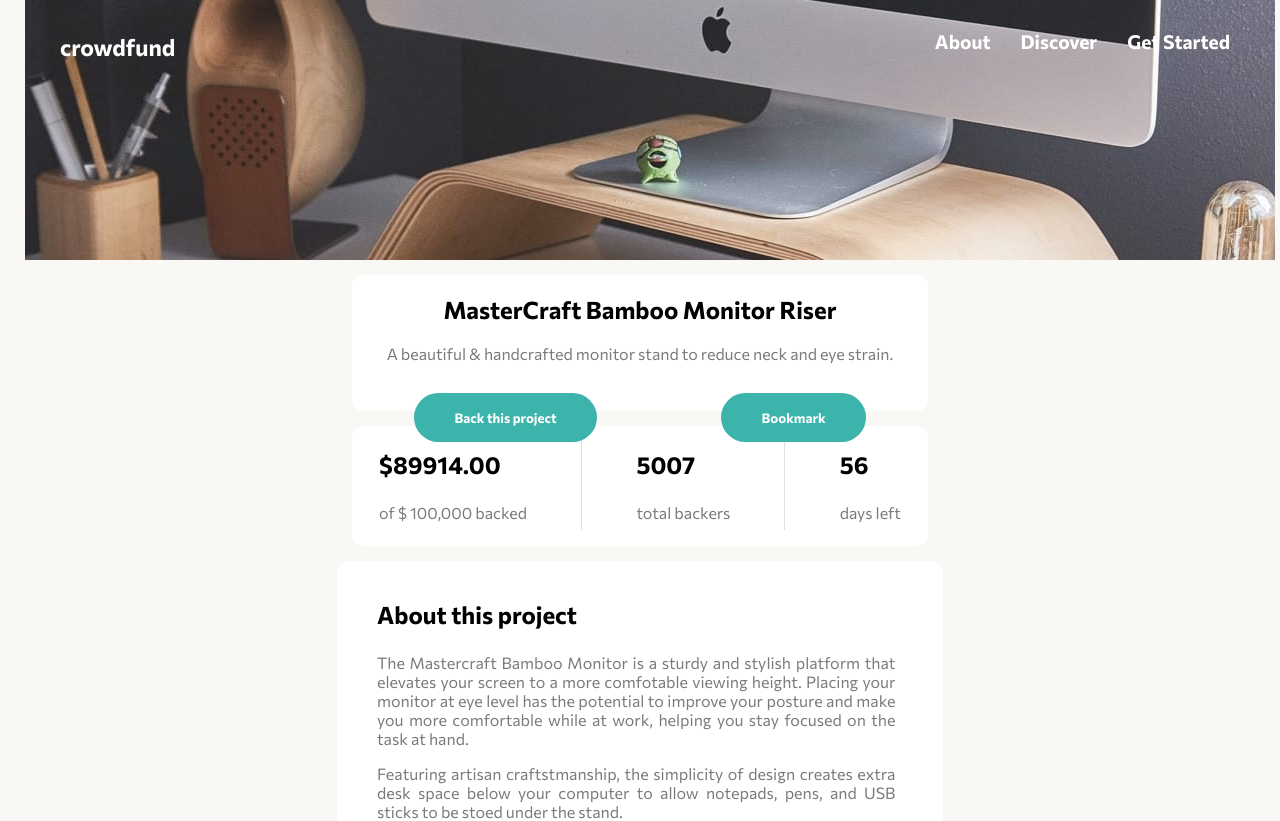
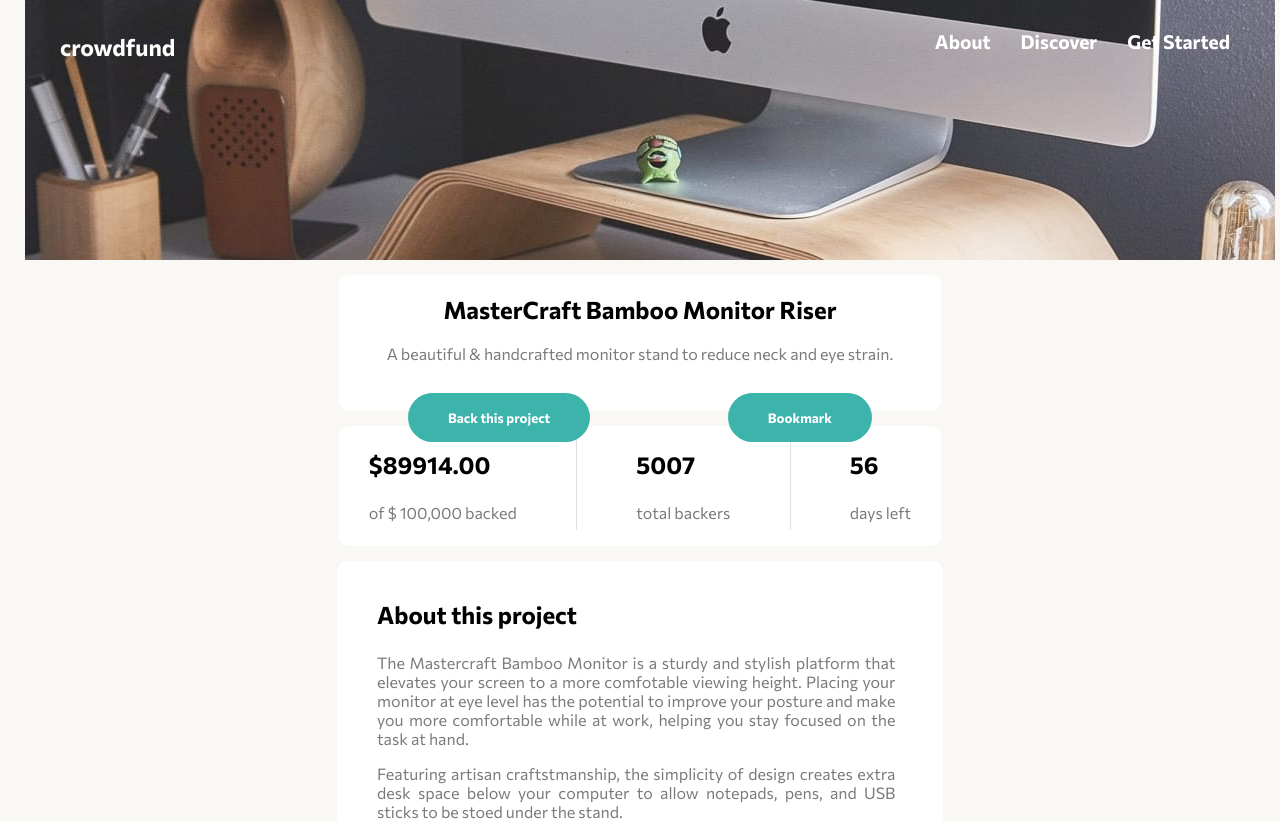
Before and after one commit to NielsLouwes/frontendmentor_crowdfundchallenge_niels_louwes, a React (Create React App) app: page / in a window 1280 px wide. Shown: the top 821 px of the page. Built offline with nearby package versions, Linux system fonts and the light colour scheme.

Commit message:
fixed card sizing

```diff
--- a/src/components/MoneyCard.js
+++ b/src/components/MoneyCard.js
@@ -5,7 +5,7 @@ import Divider from '@mui/material/Divider';
 
 
 const Styles = styled.div`
-    width: 45%;
+    width: 47%;
     height: 15vh;
     margin-top: 15px;
     background-color: white;
--- a/src/components/TopCard.js
+++ b/src/components/TopCard.js
@@ -3,7 +3,7 @@ import styled from 'styled-components'
 
 
 const Styles = styled.div`
-    width: 45%;
+    width: 47%;
     height: 17vh;
     background-color: white;
     border-radius: 10px;
```
Also changed, not shown: src/components/Nav.js (indentation only).
